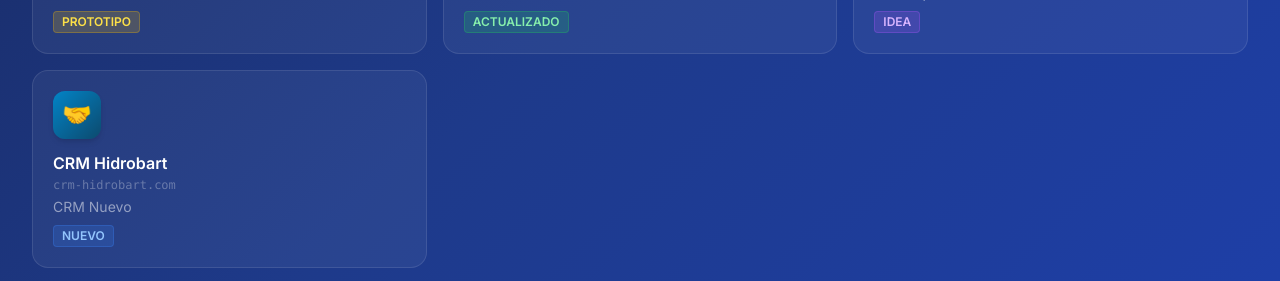
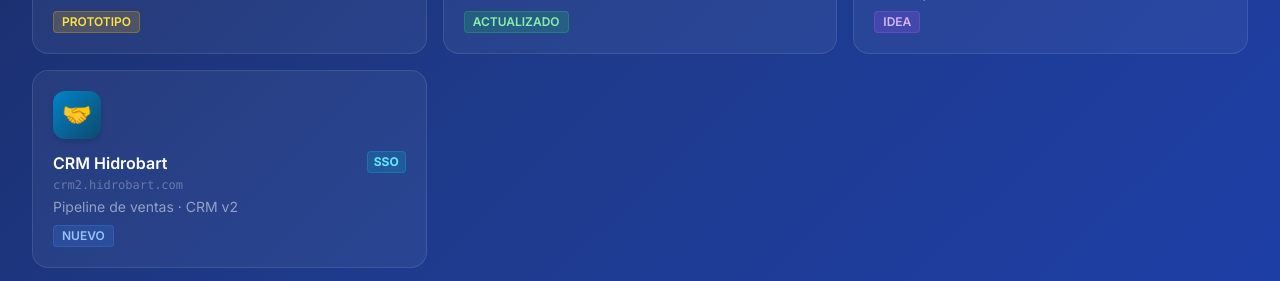
Before and after one commit to philippeAbadie83/hidrobSSO, a Next.js app in the folder frontend/: page /dashboard in a window 1280 px wide. Shown: the part 671-952 px from the top of the page. Built offline with nearby package versions, Linux system fonts and the light colour scheme; no server answers; sample sign-in values are in the browser's storage.

Commit message:
feat: integrar crm2 al SSO — ALLOWED_APPS + botón dashboard

```diff
--- a/frontend/app/dashboard/page.tsx
+++ b/frontend/app/dashboard/page.tsx
@@ -16,7 +16,7 @@
   { id: "unidum",    name: "UNIDUM Planificador",     sub: "unidum.hidrobart.com",     desc: "Planificador Hidrobart",              icon: "📅", color: "from-cyan-600 to-cyan-900",     url: "#",                               tag: "PROTOTIPO",   ssoId: null       },
   { id: "costeo",    name: "Costeo360",               sub: "costeo360.hidrobart.com",  desc: "Costeo Hidrobart",                    icon: "💰", color: "from-green-600 to-green-900",   url: "https://costeo360.hidrobart.com", tag: "ACTUALIZADO", ssoId: "costeo360" },
   { id: "crm1",      name: "CRM Pipeline",            sub: "crm.hidrobart.com",        desc: "CRM Pipeline — Hidrobart Idea",       icon: "🔗", color: "from-blue-600 to-blue-900",     url: "#",                               tag: "IDEA",        ssoId: null       },
-  { id: "crm2",      name: "CRM Hidrobart",           sub: "crm-hidrobart.com",        desc: "CRM Nuevo",                           icon: "🤝", color: "from-sky-600 to-sky-900",       url: "#",                               tag: "NUEVO",       ssoId: null       },
+  { id: "crm2",      name: "CRM Hidrobart",           sub: "crm2.hidrobart.com",       desc: "Pipeline de ventas · CRM v2",         icon: "🤝", color: "from-sky-600 to-sky-900",       url: "https://crm2.hidrobart.com",      tag: "NUEVO",       ssoId: "crm2"     },
 ];
 
 const DEPRECATED = [
```
Also changed, not shown: 1 other file (tests, documents, lock files or other folders).
